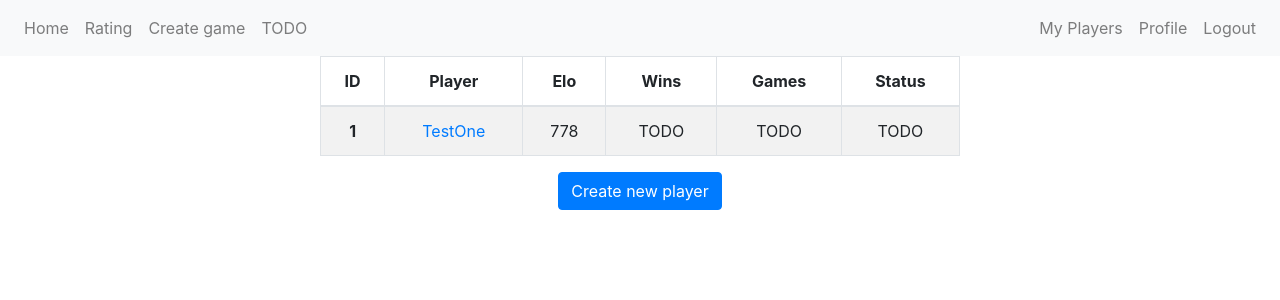
After one commit to SanjaLV/Tenis, a Django app: page /core/players in a window 1280 px wide. The commit adds this page. Shown: the top 300 px of the page. Run offline with Django 3.2, Linux system fonts and the light colour scheme; a user stored in the database is signed in; data comes from the database, SQL or seed files in the repository; both versions use the stored data as it was after the commit; some libraries are stand-ins or nearby versions.

Commit message:
Create My Players, fix error with profile.

```diff
--- a/core/urls.py
+++ b/core/urls.py
@@ -9,5 +9,7 @@ urlpatterns = [
     path('register', views.register, name="registration"),
     path('game/<int:game_id>/set_score', views.set_game_score, name="set_game_score"),
     path('rating', views.rating, name="rating"),
-    path('create', views.create_game, name="create_game")
+    path('create', views.create_game, name="create_game"),
+    path('user/<int:user_id>', views.user_data, name="user"),
+    path('players', views.user_players, name="users_players")
 ]
--- a/core/views.py
+++ b/core/views.py
@@ -1,6 +1,7 @@
 from django.contrib import messages
 from django.contrib.auth import authenticate, login
 from django.contrib.auth.forms import UserCreationForm
+from django.contrib.auth.models import User
 from django.core.exceptions import ObjectDoesNotExist
 from django.shortcuts import render, redirect
 from django.http import HttpResponse, HttpResponseForbidden
@@ -176,6 +177,36 @@ def create_game(request):
 
     return HttpResponse(template.render(context, request))
 
+
+def user_data(request, user_id):
+    try:
+        this_user = User.objects.get(pk=user_id)
+    except ObjectDoesNotExist:
+        return HttpResponseForbidden(core.errors.YOU_ARE_NOT_ALLOWED)
+
+    user_players = Player.objects.filter(userID=this_user)
+
+    if len(user_players) == 0:
+        return HttpResponse("TODO: create player!")
+    elif len(user_players) == 1:
+        return player_data(request, user_players[0].pk)
+    else:
+        raise NotImplementedError
+
+
+def user_players(request):
+    if request.user.is_authenticated:
+        user = request.user
+        template = loader.get_template("core/my_players.html")
+        my_players = Player.objects.filter(userID=user)
+        context = {
+            'players': my_players
+        }
+        return HttpResponse(template.render(context, request))
+
+    else:
+        return HttpResponseForbidden(core.errors.YOU_ARE_NOT_ALLOWED)
+
 #TODO Fix problems with multiple Player users
 #TODO Add statistics
 #TODO Add Graph
--- a/templates/core/base.html
+++ b/templates/core/base.html
@@ -30,7 +30,8 @@
         <div class="navbar-right">
             <div class="navbar-nav">
                 {% if user.is_authenticated %}
-                    <a class="nav-item nav-link" href="/core/player/{{ user.pk }}">Profile</a>
+                    <a class="nav-item nav-link" href="/core/players">My Players</a>
+                    <a class="nav-item nav-link" href="/core/user/{{ user.pk }}">Profile</a>
                     <a class="nav-item nav-link" href="/accounts/logout">Logout</a>
                 {% else %}
                     <a class="nav-item nav-link" href="/accounts/login">Login</a>
@@ -52,7 +53,7 @@
 {% endif %}
 
 <div class="d-flex justify-content-center">
-    <div class="w-50" style="background-color: #eee;">
+    <div class="w-50">
         {% block main %}
         {% endblock %}
     </div>
--- /dev/null
+++ b/templates/core/my_players.html
@@ -0,0 +1,35 @@
+{% extends "core/base.html" %}
+
+{% block title %} {{ user }}'s players {% endblock %}
+
+{% block main %}
+
+    <table class="table table-striped table-bordered text-center table-hover">
+        <thead>
+            <tr>
+                <th scope="col">ID</th>
+                <th scope="col">Player</th>
+                <th scope="col">Elo</th>
+                <th scope="col">Wins</th>
+                <th scope="col">Games</th>
+                <th scope="col">Status</th>
+            </tr>
+        </thead>
+        <tbody>
+            {% for p in players %}
+                <tr>
+                    <th scope="row">{{ p.pk }}</th>
+                    <td>{% include "small/player_small.html" with id=p.pk name=p.name %}</td>
+                    <td>{{ p.elo }}</td>
+                    <td>TODO</td>
+                    <td>TODO</td>
+                    <td>TODO</td>
+                </tr>
+            {% endfor %}
+        </tbody>
+    </table>
+    <div class="text-center">
+        <a href="/core/TODO" class="btn btn-primary">Create new player</a>
+    </div>
+
+{% endblock %}
```
Also changed, not shown: db.sqlite3.
